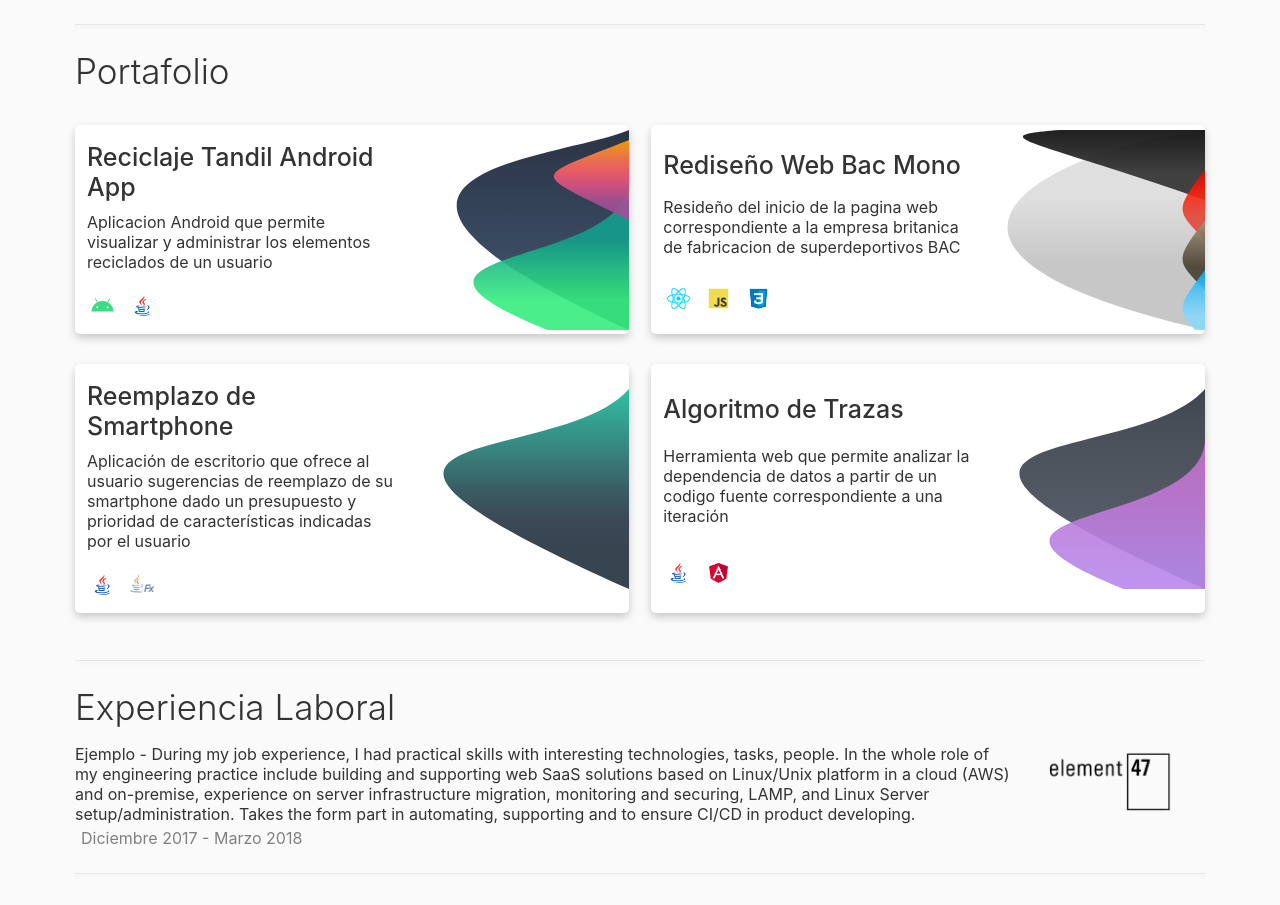
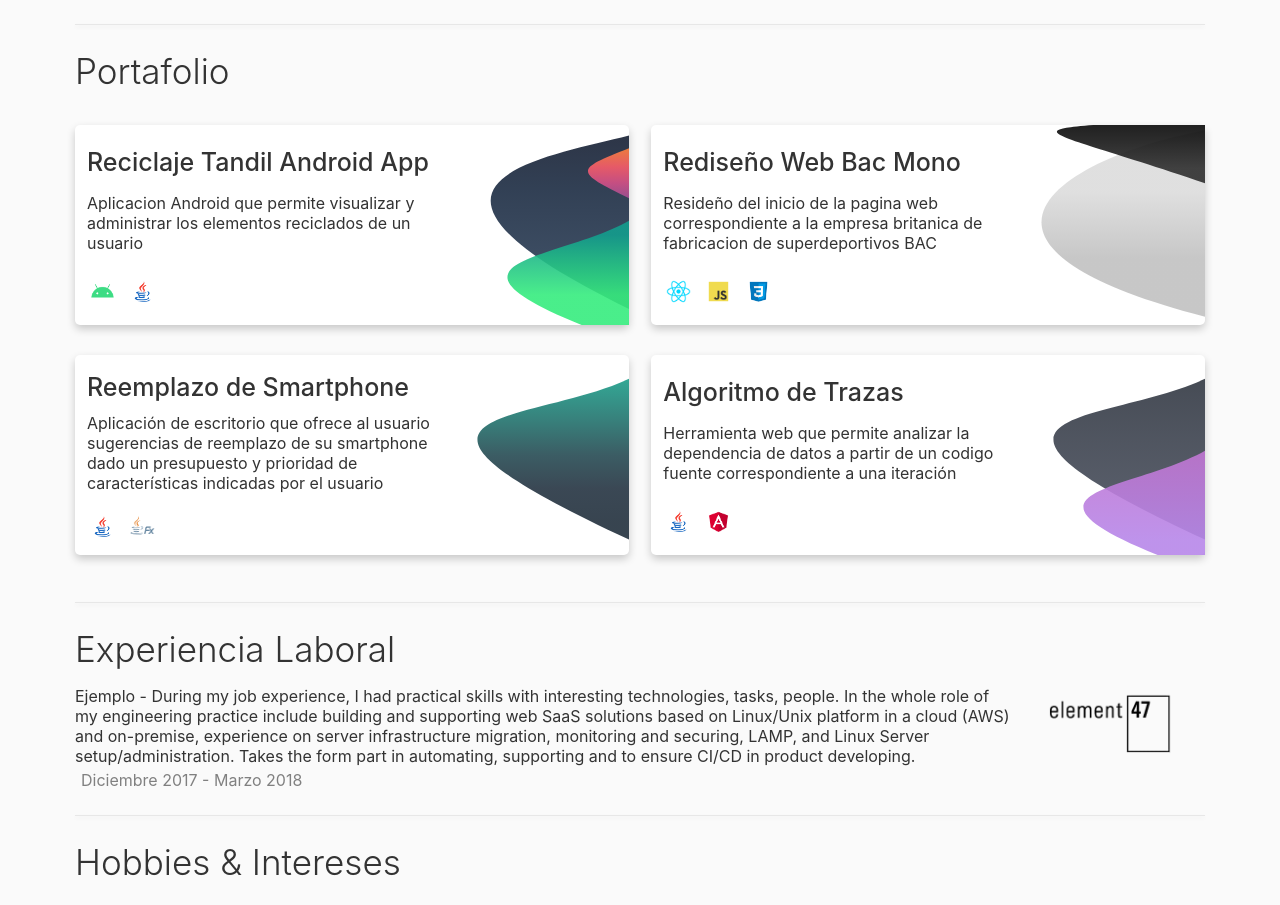
Before and after one commit to carreterosanti/Personal-Resume, a React (Create React App) app: page / in a window 1280 px wide. Shown: the part 1144-2049 px from the top of the page. Built offline with nearby package versions, Linux system fonts and the light colour scheme.

Commit message:
Cambio de porcentaje texto-wave en PortfolioItem

```diff
--- a/src/components/PortfolioItem.js
+++ b/src/components/PortfolioItem.js
@@ -21,7 +21,7 @@ export default function PortfolioItem(props) {
     >
       <div
         style={{
-          minWidth: "60%",
+          minWidth: "70%",
           display: "flex",
           flexDirection: "column",
           justifyContent: "space-evenly"
@@ -45,7 +45,7 @@ export default function PortfolioItem(props) {
         style={{
           display: "flex",
           justifyContent: "flex-end",
-          minWidth: "40%",
+          minWidth: "30%",
           alignItems: "center"
         }}
       >
```
